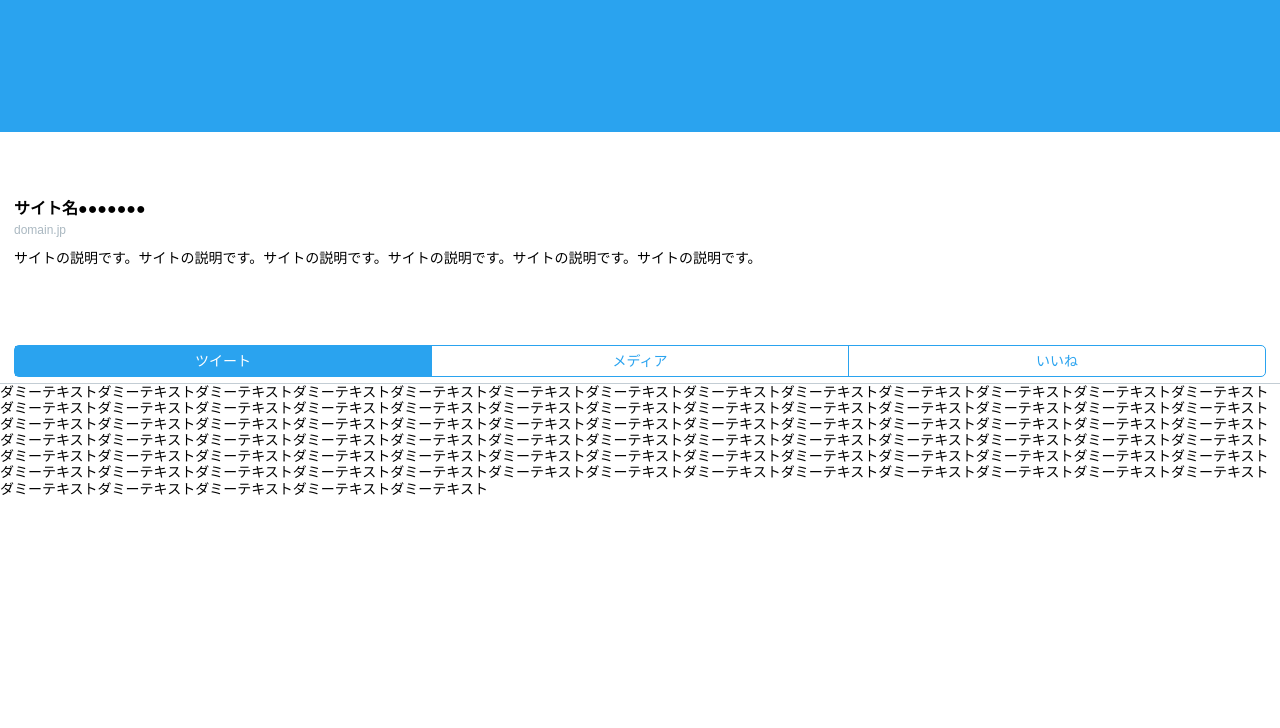
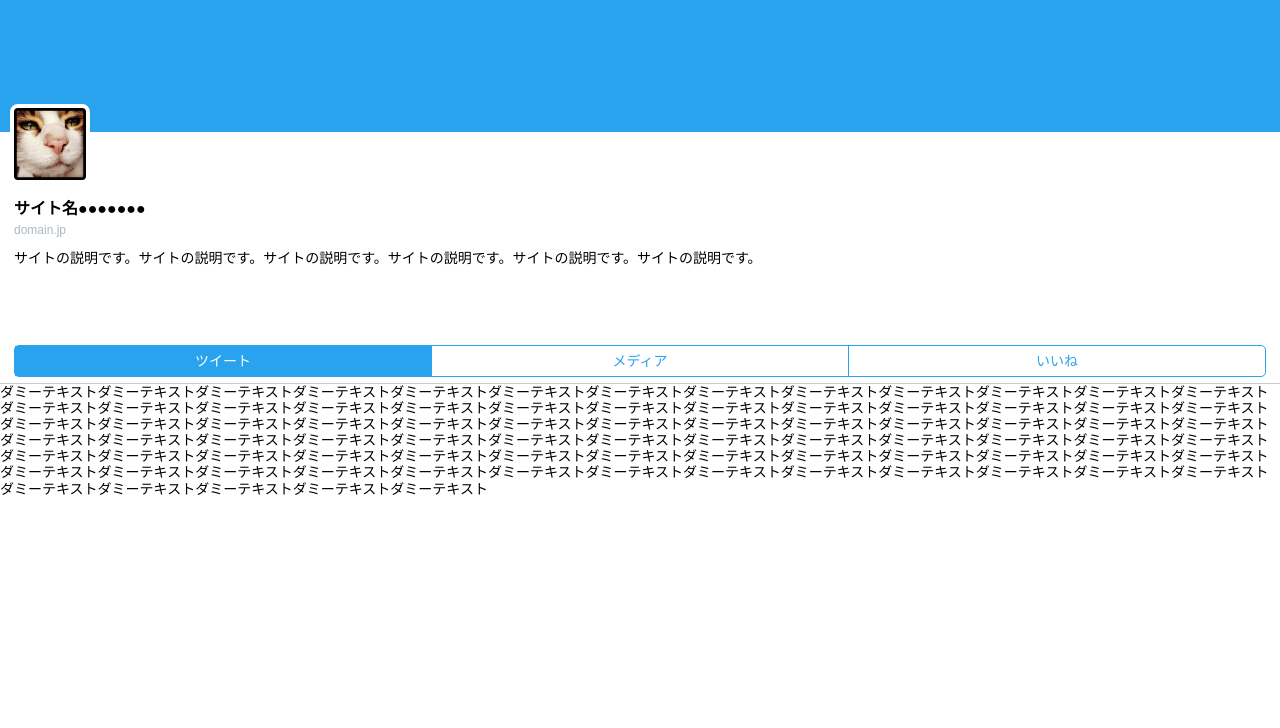
Before and after one commit to ogwmnm/twitter-app-like-website, a plain HTML site: page index.html in a window 1280 px wide. Shown: the top 728 px of the page. Drawn offline with Linux system fonts and the light colour scheme.

Commit message:
add site-icon

```diff
--- a/css/style.css
+++ b/css/style.css
@@ -24,6 +24,12 @@ body {
   margin: 6px 0 0 0;
   font-size: 12px;
   color: #AAB8C1;
+}
+
+.header .site-icon {
+  position: absolute;
+  top: 104px;
+  left: 10px;
 }
 
 .description {
@@ -96,3 +102,13 @@ body {
   display: block;
   font-size: 11px;
 }
+
+.site-icon {
+  display: inline-block;
+  width: 80px;
+  height: 80px;
+  background-size: cover;
+  background-position: center center;
+  border: 4px solid #fff;
+  border-radius: 8px;
+}
--- a/index.html
+++ b/index.html
@@ -19,6 +19,8 @@
   <p class="description">
     サイトの説明です。サイトの説明です。サイトの説明です。サイトの説明です。サイトの説明です。サイトの説明です。
   </p>
+
+  <span class="site-icon" style="background-image: url(img/icon.jpg);"></span>
 
   <!-- タブ -->
   <ul class="tab" role="tab">
```
Also changed, not shown: img/icon.jpg (added).
